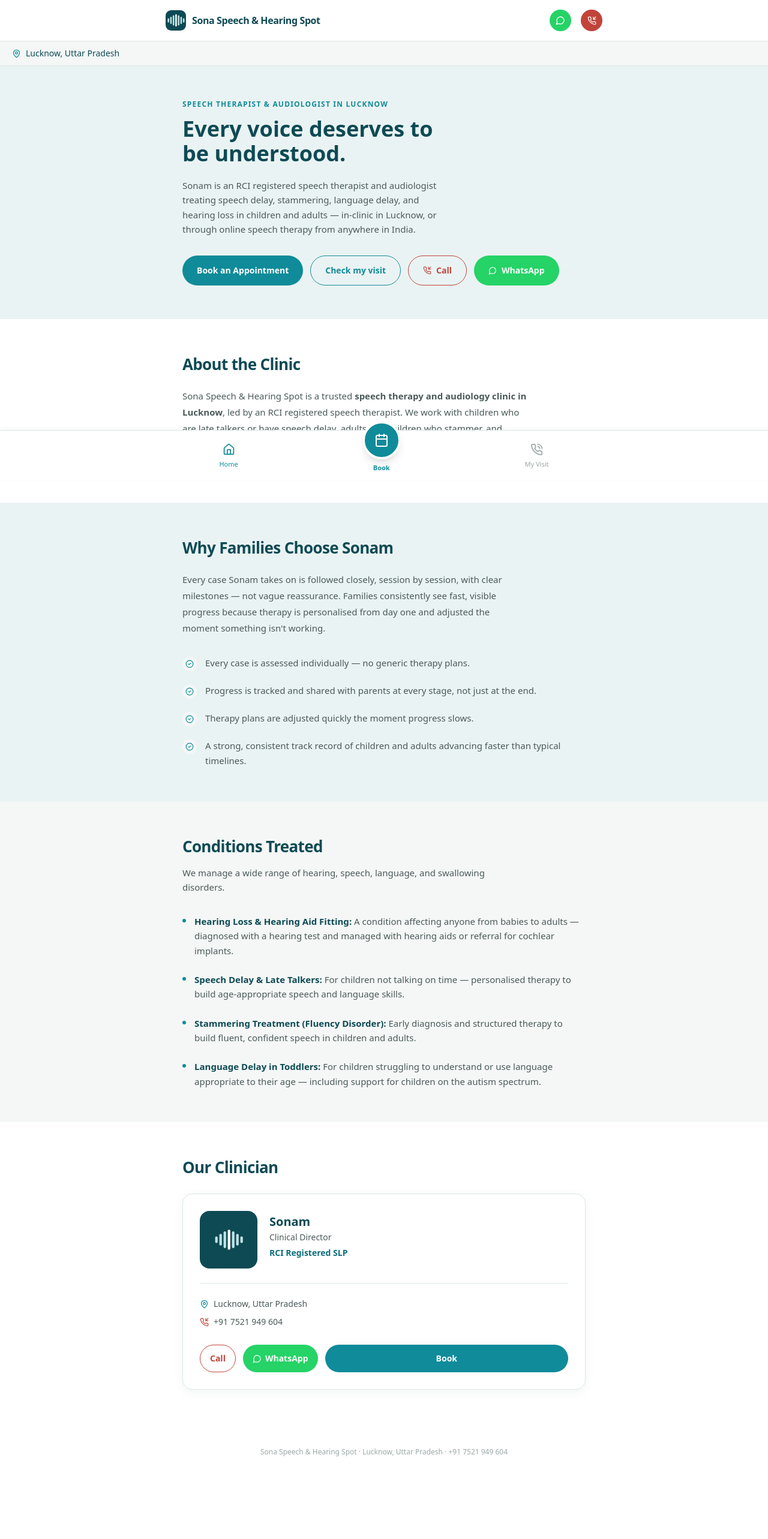
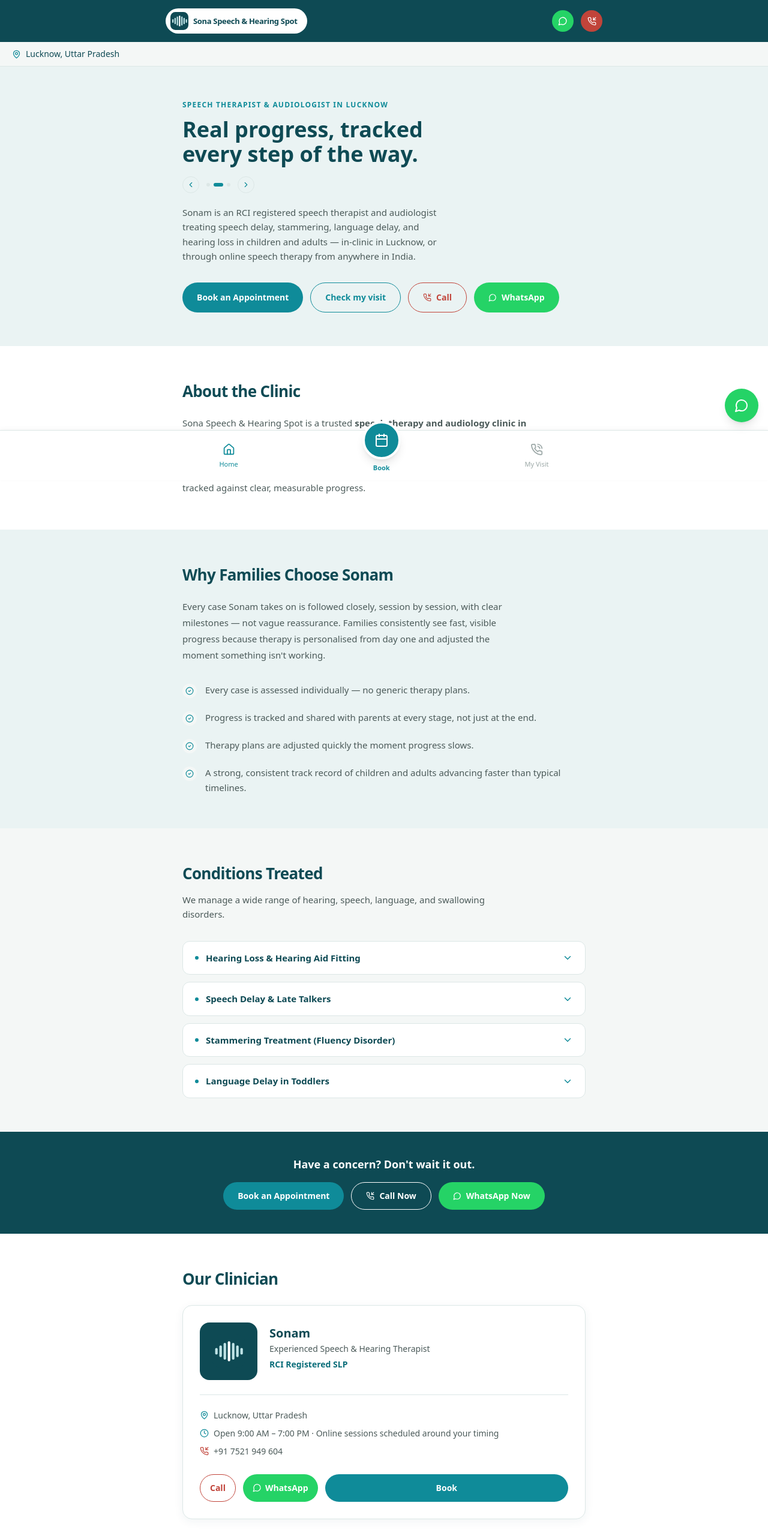
Before and after one commit to mauryamonam425-eng/THE-SONA-S-CLINIC, a React (Vite) app: page / in a window 1280 px wide. Shown: the top 2566 px of the page at 60% size. Built offline with nearby package versions, Linux system fonts and the light colour scheme.

Commit message:
Update App.jsx

```diff
--- a/src/App.jsx
+++ b/src/App.jsx
@@ -21,6 +21,9 @@
 const RED = "#C1443A";
 const WHATSAPP = "#25D366";
 const WHATSAPP_LINK = "https://wa.me/917521949604?text=Hi%2C%20I%27d%20like%20to%20book%20an%20appointment%20at%20Sona%20Speech%20%26%20Hearing%20Spot";
+const UPI_ID = "7521949604@ptaxis";
+const UPI_NAME = "Sonam Maurya";
+const UPI_LINK = `upi://pay?pa=${UPI_ID}&pn=${encodeURIComponent(UPI_NAME)}&cu=INR`;
 
 const SUPABASE_URL = "https://mmqvqudjmquuobryobxw.supabase.co";
 const SUPABASE_KEY = "sb_publishable_a0av8ALjS2ZctdGfdWsxcQ_Psk8fMny";
@@ -106,13 +109,13 @@
 function TopBars() {
   return (
     <div className="sticky top-0 z-30">
-      <div className="border-b" style={{ background: BG_WHITE, borderColor: LINE }}>
-        <div className="max-w-3xl mx-auto px-5 py-4 flex items-center justify-between">
-          <div className="flex items-center gap-2.5">
-            <Logo size={34} />
-            <span className="font-bold text-base leading-tight tracking-tight" style={{ color: NAVY }}>Sona Speech &amp; Hearing Spot</span>
+      <div style={{ background: NAVY }}>
+        <div className="max-w-3xl mx-auto px-5 py-3.5 flex items-center justify-between">
+          <div className="flex items-center gap-2 rounded-full pl-2 pr-4 py-1.5" style={{ background: BG_WHITE }}>
+            <Logo size={30} />
+            <span className="font-bold text-[13px] leading-tight tracking-tight" style={{ color: NAVY }}>Sona Speech &amp; Hearing Spot</span>
           </div>
-          <div className="flex items-center gap-4">
+          <div className="flex items-center gap-3">
             <a href={WHATSAPP_LINK} target="_blank" rel="noreferrer" className="w-9 h-9 rounded-full flex items-center justify-center" style={{ background: WHATSAPP }}>
               <MessageCircle size={16} color="white" />
             </a>
@@ -172,6 +175,55 @@
 /* ---------------------------------------------------------
    HOME
 ---------------------------------------------------------- */
+/* ---------------------------------------------------------
+   Rotating hero headline carousel — auto-advances, with
+   manual arrows, echoing the reference site's hero pattern.
+---------------------------------------------------------- */
+const HERO_HEADLINES = [
+  "Every voice deserves to be understood.",
+  "Real progress, tracked every step of the way.",
+  "Expert speech & hearing care for every age.",
+];
+
+function HeroHeadlineCarousel() {
+  const [index, setIndex] = useState(0);
+
+  useEffect(() => {
+    const timer = setInterval(() => {
+      setIndex(i => (i + 1) % HERO_HEADLINES.length);
+    }, 4500);
+    return () => clearInterval(timer);
+  }, []);
+
+  const go = (dir) => setIndex(i => (i + dir + HERO_HEADLINES.length) % HERO_HEADLINES.length);
+
+  return (
+    <div className="mb-5 max-w-md">
+      <h1
+        key={index}
+        className="text-4xl font-extrabold leading-[1.15]"
+        style={{ color: NAVY, animation: "heroFade 0.5s ease" }}
+      >
+        {HERO_HEADLINES[index]}
+      </h1>
+      <style>{`@keyframes heroFade { from { opacity: 0; transform: translateY(6px); } to { opacity: 1; transform: translateY(0); } }`}</style>
+      <div className="flex items-center gap-3 mt-4">
+        <button onClick={() => go(-1)} aria-label="Previous headline" className="w-7 h-7 rounded-full flex items-center justify-center border" style={{ borderColor: LINE }}>
+          <ChevronRight size={14} color={TEAL} style={{ transform: "rotate(180deg)" }} />
+        </button>
+        <div className="flex gap-1.5">
+          {HERO_HEADLINES.map((_, i) => (
+            <span key={i} className="rounded-full" style={{ width: i === index ? 16 : 6, height: 6, background: i === index ? TEAL : LINE, transition: "width 0.2s" }} />
+          ))}
+        </div>
+        <button onClick={() => go(1)} aria-label="Next headline" className="w-7 h-7 rounded-full flex items-center justify-center border" style={{ borderColor: LINE }}>
+          <ChevronRight size={14} color={TEAL} />
+        </button>
+      </div>
+    </div>
+  );
+}
+
 function Home_({ setView }) {
   return (
     <div className="pb-28">
@@ -179,9 +231,7 @@
       <section className="px-5 pt-14 pb-14" style={{ background: BG_SOFT }}>
         <div className="max-w-2xl mx-auto">
           <div className="text-xs font-semibold uppercase tracking-widest mb-3" style={{ color: TEAL }}>Speech Therapist &amp; Audiologist in Lucknow</div>
-          <h1 className="text-4xl font-extrabold leading-[1.15] mb-5 max-w-md" style={{ color: NAVY }}>
-            Every voice deserves to be understood.
-          </h1>
+          <HeroHeadlineCarousel />
           <p className="text-[15px] leading-relaxed mb-8 max-w-md" style={{ color: TEXT_GRAY }}>
             Sonam is an RCI registered speech therapist and audiologist treating speech delay,
             stammering, language delay, and hearing loss in children and adults — in-clinic in
@@ -243,11 +293,29 @@
           <p className="text-[15px] leading-relaxed mb-8 max-w-xl" style={{ color: TEXT_GRAY }}>
             We manage a wide range of hearing, speech, language, and swallowing disorders.
           </p>
-          <div className="space-y-6">
-            <ConditionItem title="Hearing Loss & Hearing Aid Fitting" text="A condition affecting anyone from babies to adults — diagnosed with a hearing test and managed with hearing aids or referral for cochlear implants." />
-            <ConditionItem title="Speech Delay & Late Talkers" text="For children not talking on time — personalised therapy to build age-appropriate speech and language skills." />
-            <ConditionItem title="Stammering Treatment (Fluency Disorder)" text="Early diagnosis and structured therapy to build fluent, confident speech in children and adults." />
-            <ConditionItem title="Language Delay in Toddlers" text="For children struggling to understand or use language appropriate to their age — including support for children on the autism spectrum." />
+          <div className="space-y-3">
+            <ServiceDropdown title="Hearing Loss & Hearing Aid Fitting" text="A condition affecting anyone from babies to adults — diagnosed with a hearing test and managed with hearing aids or referral for cochlear implants." />
+            <ServiceDropdown title="Speech Delay & Late Talkers" text="For children not talking on time — personalised therapy to build age-appropriate speech and language skills." />
+            <ServiceDropdown title="Stammering Treatment (Fluency Disorder)" text="Early diagnosis and structured therapy to build fluent, confident speech in children and adults." />
+            <ServiceDropdown title="Language Delay in Toddlers" text="For children struggling to understand or use language appropriate to their age — including support for children on the autism spectrum." />
+          </div>
+        </div>
+      </section>
+
+      {/* Mid-page CTA banner — extra conversion point on long pages */}
+      <section className="px-5 py-10" style={{ background: NAVY }}>
+        <div className="max-w-2xl mx-auto text-center">
+          <div className="text-lg font-bold mb-4 text-white">Have a concern? Don't wait it out.</div>
+          <div className="flex gap-3 justify-center flex-wrap">
+            <button onClick={() => setView("book")} className="px-6 py-3 rounded-full font-semibold text-sm" style={{ background: TEAL, color: "white" }}>
+              Book an Appointment
+            </button>
+            <a href="tel:+917521949604" className="px-6 py-3 rounded-full font-semibold text-sm border border-white text-white flex items-center gap-2">
+              <PhoneIncoming size={14} /> Call Now
+            </a>
+            <a href={WHATSAPP_LINK} target="_blank" rel="noreferrer" className="px-6 py-3 rounded-full font-semibold text-sm flex items-center gap-2" style={{ background: WHATSAPP, color: "white" }}>
+              <MessageCircle size={14} /> WhatsApp Now
+            </a>
           </div>
         </div>
       </section>
@@ -263,13 +331,16 @@
               </div>
               <div className="flex-1 pt-1">
                 <div className="font-bold text-xl" style={{ color: NAVY }}>Sonam</div>
-                <div className="text-sm mt-0.5" style={{ color: TEXT_GRAY }}>Clinical Director</div>
+                <div className="text-sm mt-0.5" style={{ color: TEXT_GRAY }}>Experienced Speech &amp; Hearing Therapist</div>
                 <div className="text-sm font-semibold mt-1.5" style={{ color: TEAL_DARK }}>RCI Registered SLP</div>
               </div>
             </div>
             <div className="h-px my-6" style={{ background: LINE }} />
             <div className="flex items-center gap-2 text-sm mb-2.5" style={{ color: TEXT_GRAY }}>
               <MapPin size={15} color={TEAL} /> Lucknow, Uttar Pradesh
+            </div>
+            <div className="flex items-center gap-2 text-sm mb-2.5" style={{ color: TEXT_GRAY }}>
+              <Clock size={15} color={TEAL} /> Open 9:00 AM – 7:00 PM &middot; Online sessions scheduled around your timing
             </div>
             <div className="flex items-center gap-2 text-sm" style={{ color: TEXT_GRAY }}>
               <PhoneIncoming size={15} color={RED} /> +91 7521 949 604
@@ -289,9 +360,41 @@
         </div>
       </section>
 
+      {/* FAQ */}
+      <section className="px-5 py-14" style={{ background: BG_SOFT2 }}>
+        <div className="max-w-2xl mx-auto">
+          <h2 className="text-[26px] font-extrabold mb-6 tracking-tight" style={{ color: NAVY }}>Frequently Asked Questions</h2>
+          <div className="space-y-3">
+            <FAQItem q="Do you treat adults, or only children?" a="Both. We work with children on speech delay, language delay, and articulation, as well as adults on stammering, voice issues, and hearing loss." />
+            <FAQItem q="How many sessions will be needed?" a="This depends entirely on the individual case. After the first assessment, Sonam gives a clear, honest estimate — not a generic number — and adjusts the plan as real progress is tracked." />
+            <FAQItem q="Do I need to book an appointment in advance?" a="Yes, please book ahead (via the Book button, call, or WhatsApp) so a slot can be reserved — walk-ins may need to wait if the clinic is full." />
+            <FAQItem q="What is the consultation fee?" a="Fee details are shared directly when you call or WhatsApp us — just tap the call or WhatsApp button and we'll answer any cost questions right away." />
+            <FAQItem q="Do you offer online / video sessions?" a="Yes. Teletherapy is available for patients anywhere in India, and timing is scheduled flexibly around your own routine." />
+            <FAQItem q="Which hearing tests are available?" a="Please call or WhatsApp to check current audiology testing availability — this depends on the type of test needed." />
+          </div>
+        </div>
+      </section>
+
       <footer className="py-10 text-center text-xs px-5" style={{ color: "#9CA8A7" }}>
         Sona Speech &amp; Hearing Spot · Lucknow, Uttar Pradesh · +91 7521 949 604
       </footer>
+    </div>
+  );
+}
+
+function FAQItem({ q, a }) {
+  const [open, setOpen] = useState(false);
+  return (
+    <div className="rounded-xl border overflow-hidden" style={{ borderColor: LINE, background: BG_WHITE }}>
+      <button onClick={() => setOpen(o => !o)} className="w-full flex items-center justify-between gap-3 px-5 py-4 text-left">
+        <span className="text-sm font-semibold" style={{ color: NAVY }}>{q}</span>
+        <ChevronDown size={18} color={TEAL} style={{ transform: open ? "rotate(180deg)" : "none", transition: "transform 0.2s", flexShrink: 0 }} />
+      </button>
+      {open && (
+        <div className="px-5 pb-4 text-sm leading-relaxed" style={{ color: TEXT_GRAY }}>
+          {a}
+        </div>
+      )}
     </div>
   );
 }
@@ -307,13 +410,27 @@
   );
 }
 
-function ConditionItem({ title, text }) {
+function ServiceDropdown({ title, text, link }) {
+  const [open, setOpen] = useState(false);
   return (
-    <div className="flex gap-3.5">
-      <div className="mt-2 w-1.5 h-1.5 rounded-full shrink-0" style={{ background: TEAL }} />
-      <p className="text-[15px] leading-relaxed" style={{ color: TEXT_GRAY }}>
-        <span className="font-semibold" style={{ color: NAVY }}>{title}: </span>{text}
-      </p>
+    <div className="rounded-xl border overflow-hidden" style={{ borderColor: LINE, background: BG_WHITE }}>
+      <button onClick={() => setOpen(o => !o)} className="w-full flex items-center justify-between gap-3 px-5 py-4 text-left">
+        <span className="flex items-center gap-3">
+          <span className="w-1.5 h-1.5 rounded-full shrink-0" style={{ background: TEAL }} />
+          <span className="text-[15px] font-semibold" style={{ color: NAVY }}>{title}</span>
+        </span>
+        <ChevronDown size={18} color={TEAL} style={{ transform: open ? "rotate(180deg)" : "none", transition: "transform 0.2s", flexShrink: 0 }} />
+      </button>
+      {open && (
+        <div className="px-5 pb-4 pl-[34px]">
+          <p className="text-[14px] leading-relaxed mb-2" style={{ color: TEXT_GRAY }}>{text}</p>
+          {link && (
+            <a href={link} className="text-sm font-semibold" style={{ color: TEAL }}>
+              Learn more &rarr;
+            </a>
+          )}
+        </div>
+      )}
     </div>
   );
 }
@@ -362,6 +479,24 @@
             {copied ? <Check size={14} /> : <Copy size={14} />} {copied ? "Copied" : "Copy"}
           </button>
         </div>
+
+        {/* UPI payment — only shown here, after a booking is actually made */}
+        <div className="rounded-xl p-5 mb-6 border text-left" style={{ background: BG_SOFT, borderColor: LINE }}>
+          <div className="text-sm font-bold mb-1.5" style={{ color: NAVY }}>Want to pay in advance?</div>
+          <p className="text-xs leading-relaxed mb-4" style={{ color: TEXT_GRAY }}>
+            Optional — once your fee is confirmed over call or WhatsApp, you can pay via UPI here anytime.
+          </p>
+          <div className="text-[11px] font-semibold uppercase tracking-wide mb-1" style={{ color: TEAL }}>UPI ID</div>
+          <div className="text-sm font-bold mb-4" style={{ color: NAVY }}>{UPI_ID}</div>
+          <a
+            href={UPI_LINK}
+            className="inline-flex items-center gap-2 px-5 py-2.5 rounded-full font-semibold text-sm text-white"
+            style={{ background: TEAL }}
+          >
+            Pay via UPI App
+          </a>
+        </div>
+
         <button onClick={() => setView("status")} className="px-5 py-2.5 rounded-full font-semibold text-white" style={{ background: TEAL }}>
           Check appointment status
         </button>
@@ -598,6 +733,44 @@
 /* ---------------------------------------------------------
    ROOT
 ---------------------------------------------------------- */
+/* ---------------------------------------------------------
+   Floating action buttons — WhatsApp always reachable, and a
+   scroll-to-top button that appears once you've scrolled down.
+   Positioned to clear the fixed bottom nav bar.
+---------------------------------------------------------- */
+function FloatingButtons() {
+  const [showTop, setShowTop] = useState(false);
+
+  useEffect(() => {
+    const onScroll = () => setShowTop(window.scrollY > 500);
+    window.addEventListener("scroll", onScroll);
+    return () => window.removeEventListener("scroll", onScroll);
+  }, []);
+
+  return (
+    <div className="fixed right-4 z-40 flex flex-col gap-3 items-end" style={{ bottom: 96 }}>
+      {showTop && (
+        <button
+          onClick={() => window.scrollTo({ top: 0, behavior: "smooth" })}
+          aria-label="Scroll to top"
+          className="w-11 h-11 rounded-full flex items-center justify-center shadow-lg border"
+          style={{ background: BG_WHITE, borderColor: LINE }}
+        >
+          <ChevronRight size={18} color={NAVY} style={{ transform: "rotate(-90deg)" }} />
+        </button>
+      )}
+      <a
+        href={WHATSAPP_LINK} target="_blank" rel="noreferrer"
+        aria-label="Chat on WhatsApp"
+        className="w-14 h-14 rounded-full flex items-center justify-center shadow-lg"
+        style={{ background: WHATSAPP }}
+      >
+        <MessageCircle size={24} color="white" />
+      </a>
+    </div>
+  );
+}
+
 export default function App() {
   const [view, setView] = useState("home");
 
@@ -606,6 +779,7 @@
     // Visiting sonaspeechhearingspot.in/#sona-staff opens it.
     const checkHash = () => {
       if (window.location.hash === "#sona-staff") setView("admin");
+      if (window.location.hash === "#book") setView("book");
     };
     checkHash();
     window.addEventListener("hashchange", checkHash);
@@ -619,6 +793,7 @@
       {view === "book" && <BookingForm setView={setView} />}
       {view === "status" && <StatusLookup />}
       {view === "admin" && <Admin />}
+      <FloatingButtons />
       <BottomNav view={view} setView={setView} />
     </div>
   );
```
